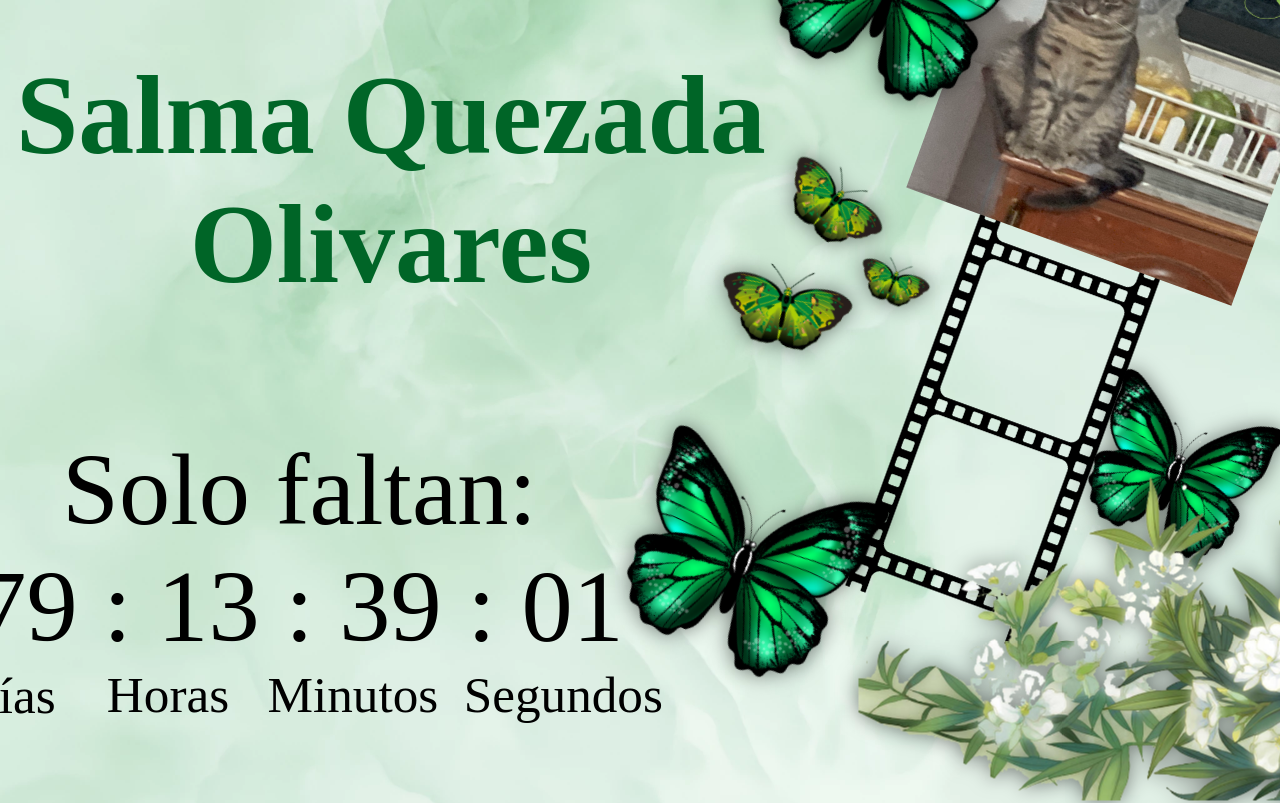
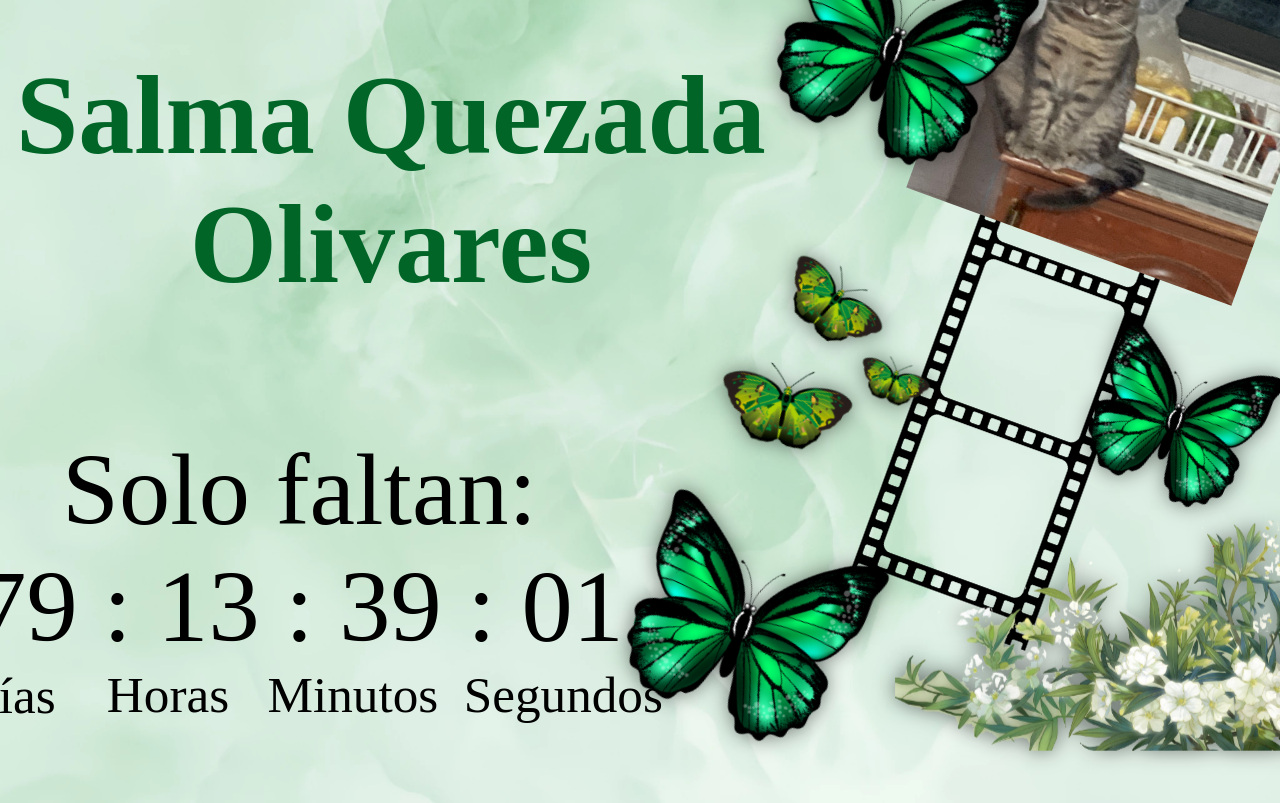
Before and after one commit to Emirq00/Web-Page_XV, a React (Create React App) app in the folder my-app/: page / in a window 1280 px wide. Shown: the part 260-1063 px from the top of the page. Built offline with nearby package versions, Linux system fonts and the light colour scheme; a web font is replaced by a local one.

Commit message:
ft(): Fixes more errors

```diff
--- a/my-app/src/App.css
+++ b/my-app/src/App.css
@@ -100,19 +100,12 @@
   rotate: 25deg;
   object-fit: contain;
 }
-.b1 { bottom: -60%; left: 42%; }
-.b2 {bottom: -50%; left: 62%; width: 15%;}
-.b3 {bottom: -10%; left: 0%;}
-.group {bottom:-37%; left: 15%;}
-.f1 {bottom: -5%;}
-.f2 {bottom: 70%; left: 75%;}
-
-.flower{
-  position: absolute;
-  width: 30vw;
-  filter: drop-shadow(0 0 10px rgba(0,0,0,0.5));
-  rotate: 90deg;
-}
+.b1 { bottom: -50%; left: 52%; }
+.b2 {bottom: -30%; left: 72%; width: 15%;}
+.b3 {bottom: 0%; left: 10%;}
+.group {bottom:-30%; left: 25%;}
+.f1 {bottom: -60%; rotate: 90deg; left: 8%;}
+.f2 {bottom: 42%; left: 50%; rotate: 90deg;}
 
 .countdown-container{
   position: relative;
```
